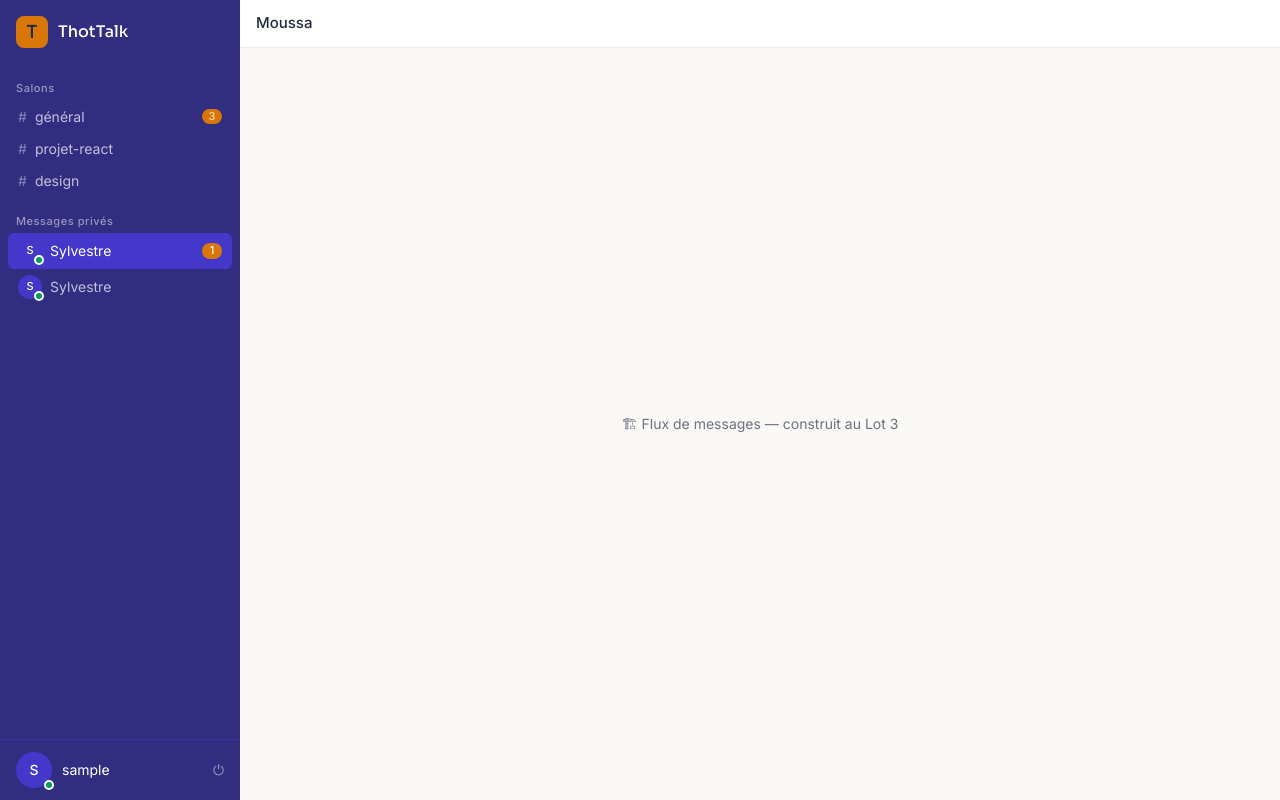
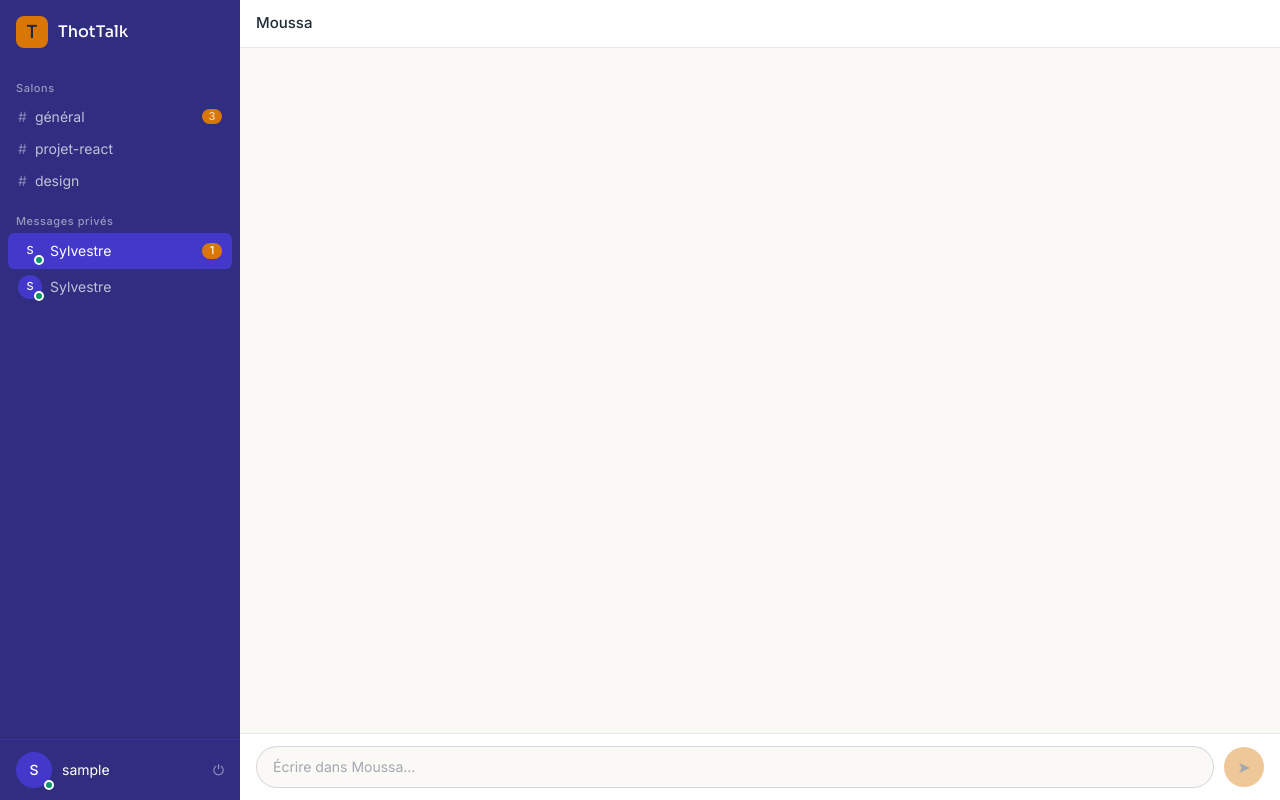
Before and after one commit to Sylviedistribution/Real-time-Chat-Application, a React (Vite) app in the folder client/: page /chat/c1 in a window 1280 px wide. Built offline with nearby package versions, Linux system fonts and the light colour scheme; sample sign-in values are in the browser's storage.

Commit message:
feat: Add MeesageBubble and MessageList components

```diff
--- /dev/null
+++ b/client/src/components/chat/MessageInput.jsx
@@ -0,0 +1,35 @@
+import { useState } from "react";
+
+export default function MessageInput({ onSend, roomName }) {
+  const [value, setValue] = useState("");
+
+  const submit = (e) => {
+    e.preventDefault();
+    const content = value.trim();
+    if (!content) return;
+    onSend(content);
+    setValue("");
+  };
+
+  return (
+    <form onSubmit={submit} className="flex items-center gap-2.5 px-4 py-3 bg-white border-t border-scribe/15">
+      <input
+        value={value}
+        onChange={(e) => setValue(e.target.value)}
+        placeholder={`Écrire dans ${roomName}…`}
+        maxLength={2000}
+        className="flex-1 px-4 py-2.5 rounded-full bg-papyrus border border-scribe/25 text-sm
+          placeholder:text-scribe/60 focus:outline-none focus:ring-2 focus:ring-lapis/30 focus:border-lapis"
+      />
+      <button
+        type="submit"
+        disabled={!value.trim()}
+        aria-label="Envoyer"
+        className="w-10 h-10 rounded-full bg-gold text-gold-soft flex items-center justify-center
+          transition active:scale-95 disabled:opacity-40"
+      >
+        ➤
+      </button>
+    </form>
+  );
+}
--- /dev/null
+++ b/client/src/components/chat/MessageList.jsx
@@ -0,0 +1,26 @@
+import { useEffect, useRef } from "react";
+import { useAuth } from "../../hooks/useAuth";
+import MessageBubble from "./MessageBubble";
+
+export default function MessageList({ messages, typingUser }) {
+  const { user } = useAuth();
+  const bottomRef = useRef(null);
+
+  useEffect(() => {
+    bottomRef.current?.scrollIntoView({ behavior: "smooth" });
+  }, [messages, typingUser]);
+
+  return (
+    <div className="flex-1 overflow-y-auto px-4 py-4 flex flex-col gap-3">
+      {messages.map((m) => (
+        <MessageBubble key={m._id} message={m} isMine={m.sender?._id === user._id} />
+      ))}
+      {typingUser && (
+        <p className="text-xs text-scribe italic ml-1 animate-pulse">
+          {typingUser.username} est en train d'écrire…
+        </p>
+      )}
+      <div ref={bottomRef} />
+    </div>
+  );
+}
--- /dev/null
+++ b/client/src/components/ui/MessageBubble.jsx
@@ -0,0 +1,33 @@
+import Avatar from "../ui/Avatar";
+
+const time = (iso) =>
+  new Date(iso).toLocaleTimeString("fr-FR", { hour: "2-digit", minute: "2-digit" });
+
+const statusIcon = { sending: "🕐", sent: "✓", delivered: "✓✓", read: "✓✓" };
+
+export default function MessageBubble({ message, isMine }) {
+  return (
+    <div className={`flex items-end gap-2 ${isMine ? "flex-row-reverse" : ""}`}>
+      {!isMine && <Avatar username={message.sender?.username ?? "?"} size="sm" />}
+      <div className={`max-w-[75%] md:max-w-[60%] ${isMine ? "text-right" : ""}`}>
+        <p className={`text-[11px] text-scribe mb-0.5 ${isMine ? "mr-1" : "ml-1"}`}>
+          {!isMine && <span className="font-medium">{message.sender?.username ?? "Utilisateur supprimé"} · </span>}
+          {time(message.createdAt)}
+        </p>
+        <div
+          className={`inline-block px-3 py-2 text-sm text-left break-words
+            ${isMine
+              ? "bg-lapis text-white rounded-xl rounded-br-sm"
+              : "bg-white text-ink border border-scribe/15 rounded-xl rounded-bl-sm"}`}
+        >
+          {message.content}
+        </div>
+        {isMine && (
+          <p className={`text-[11px] mt-0.5 mr-1 ${message.status === "read" ? "text-nil" : "text-scribe"}`}>
+            {statusIcon[message.status]} {message.status === "sending" ? "Envoi…" : ""}
+          </p>
+        )}
+      </div>
+    </div>
+  );
+}
--- /dev/null
+++ b/client/src/mocks/messages.mock.js
@@ -0,0 +1,22 @@
+const fakeDelay = (ms = 400) => new Promise((r) => setTimeout(r, ms));
+
+const history = {
+  r1: [
+    { _id: "h1", sender: { _id: "u4", username: "Awa" }, room: "r1",
+      content: "Bienvenue dans #général 👋", type: "text", status: "read",
+      createdAt: new Date(Date.now() - 3600e3).toISOString() },
+  ],
+  r2: [
+    { _id: "h2", sender: { _id: "u4", username: "Awa" }, room: "r2",
+      content: "Salut ! J'ai poussé la maquette sur le repo 🎨", type: "text", status: "read",
+      createdAt: new Date(Date.now() - 1800e3).toISOString() },
+    { _id: "h3", sender: { _id: "u1", username: "Sylvestre" }, room: "r2",
+      content: "Excellent travail, je regarde ça tout de suite", type: "text", status: "read",
+      createdAt: new Date(Date.now() - 1700e3).toISOString() },
+  ],
+};
+
+export async function fetchMessagesMock(roomId) {
+  await fakeDelay();
+  return history[roomId] ?? [];
+}
--- a/client/src/pages/ChatRoom.jsx
+++ b/client/src/pages/ChatRoom.jsx
@@ -1,11 +1,15 @@
 import { useParams, Link } from "react-router-dom";
 import { useChat } from "../hooks/useChat";
+import { useMessages } from "../hooks/useMessages";
+import MessageList from "../components/chat/MessageList";
+import MessageInput from "../components/chat/MessageInput";
 
 export default function ChatRoom() {
   const { roomId } = useParams();
-  const { rooms, conversations, loading } = useChat();
+  const { rooms, conversations, loading: chatLoading } = useChat();
+  const { messages, typingUser, loading, sendMessage } = useMessages(roomId);
 
-  if (loading) return <div className="flex-1 flex items-center justify-center text-sm text-scribe">Chargement…</div>;
+  if (chatLoading) return <div className="flex-1 flex items-center justify-center text-sm text-scribe">Chargement…</div>;
 
   const room = rooms.find((r) => r._id === roomId);
   const conv = conversations.find((c) => c._id === roomId);
@@ -27,9 +31,12 @@ export default function ChatRoom() {
         <h1 className="font-medium text-ink text-[15px] truncate">{title}</h1>
         {room && <span className="text-xs text-scribe">{room.members.length} membres</span>}
       </header>
-      <section className="flex-1 flex items-center justify-center text-sm text-scribe">
-        🏗 Flux de messages — construit au Lot 3
-      </section>
+
+      {loading
+        ? <div className="flex-1 flex items-center justify-center text-sm text-scribe">Chargement des messages…</div>
+        : <MessageList messages={messages} typingUser={typingUser} />}
+
+      <MessageInput onSend={sendMessage} roomName={title} />
     </>
   );
 }
```
